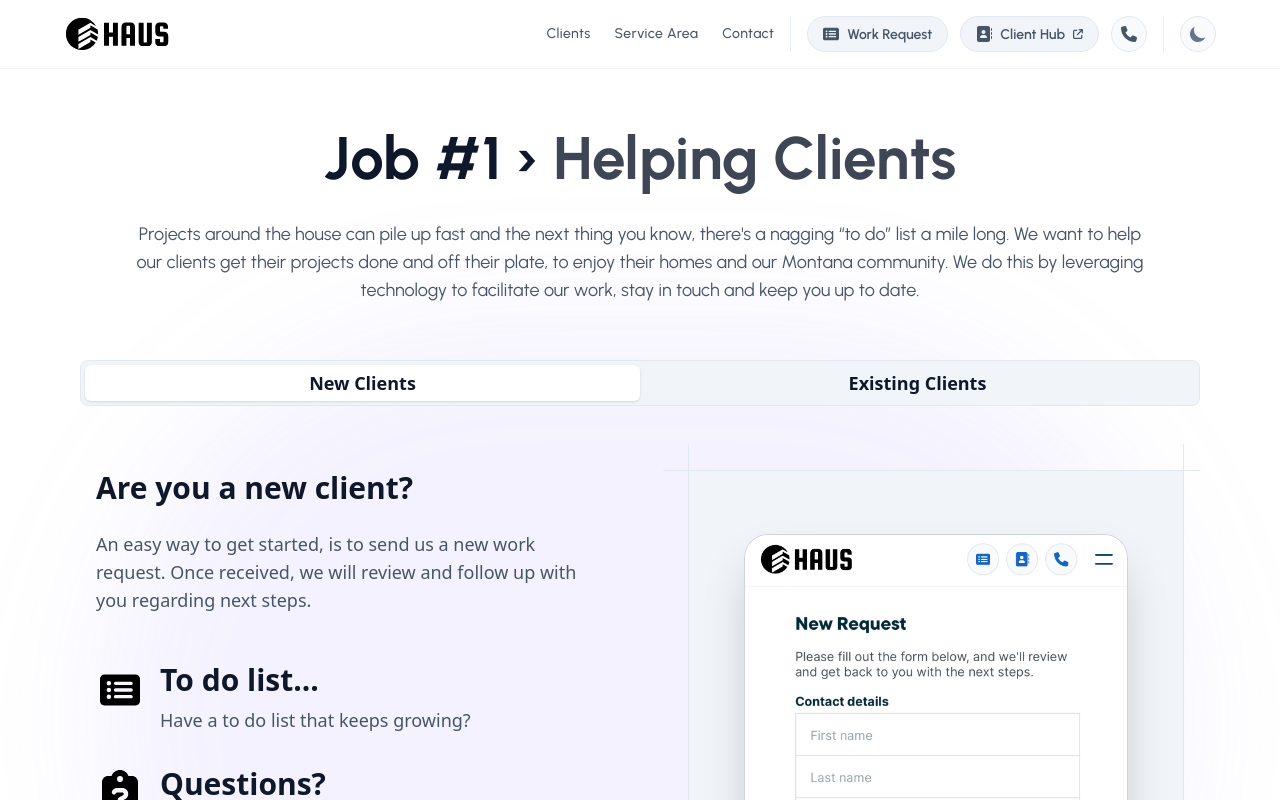
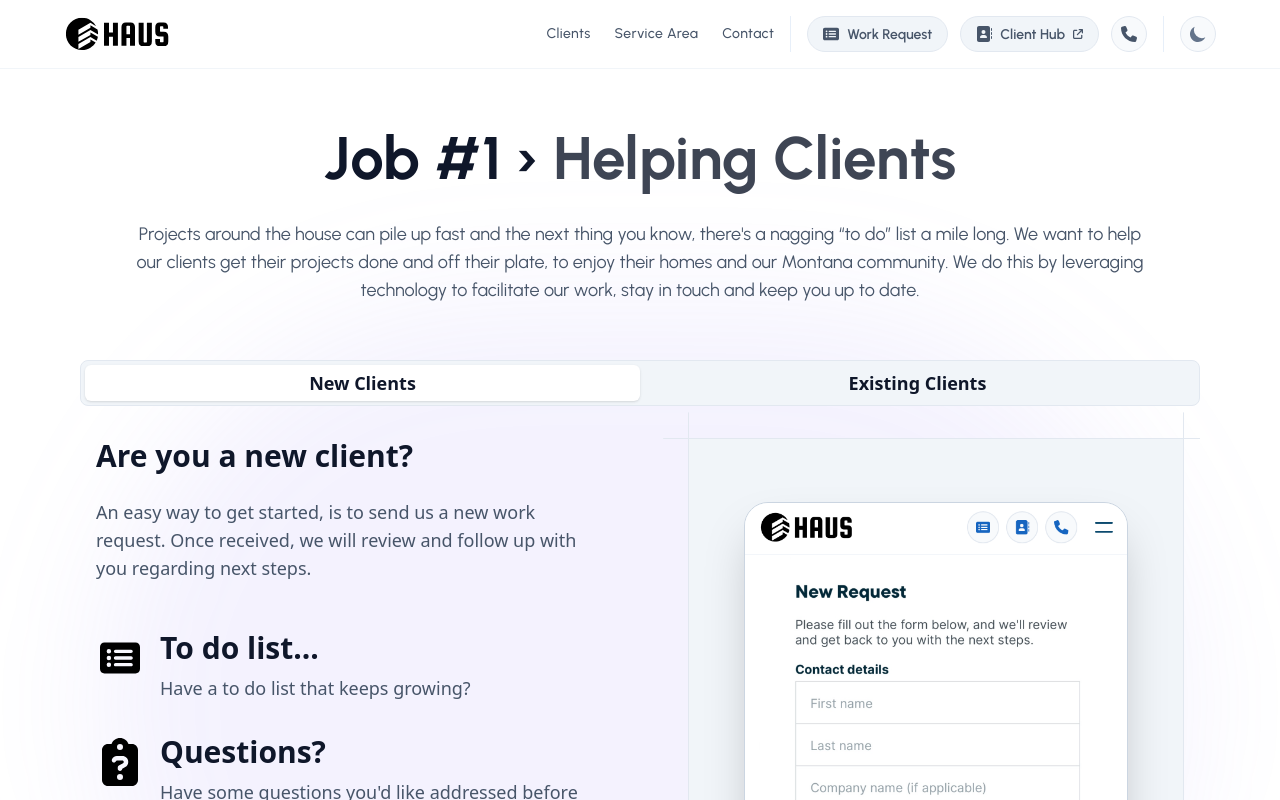
Before and after one commit to ben-v/haus, a React (Vite) app: page /clients in a window 1280 px wide. Shown: the top 800 px of the page. Built offline with nearby package versions, Linux system fonts and the light colour scheme.

Commit message:
remove active tab css class...not needed and not obvious how affects tab.

```diff
--- a/src/content.css
+++ b/src/content.css
@@ -293,31 +293,17 @@
   @apply p-1;
 }
 
-.tab-strip .tab-strip-header .tab-strip-header-tab,
-.tab-strip
-  .tab-strip-header
-  .tab-strip-header-tab
-  .tab-strip-header-tab-active {
+.tab-strip .tab-strip-header .tab-strip-header-tab {
   @apply text-base;
   @apply md:text-lg;
   @apply font-bold;
-  @apply text-gray-900;
-  @apply dark:text-white;
-}
-
-.tab-strip
-  .tab-strip-header
-  .tab-strip-header-tab
-  .tab-strip-header-tab-active {
-  /* @apply bg-gray-100;
-    @apply dark:bg-red-500; */
 }
 
 .tab-strip .tab-strip-body {
 }
 
 .tab-strip .tab-strip-body .tab-strip-body-panel {
-  @apply mt-12;
+  @apply mt-4;
 }
 
 /* Tooltip Styes */
--- a/src/pages/clients/index.tsx
+++ b/src/pages/clients/index.tsx
@@ -48,7 +48,7 @@ const getTabStrip = () => {
         <ThemeProvider value={tabtheme}>
         <TabsHeader className="tab-strip-header">
           {tabData.map(({ title, id }) => (
-            <Tab key={id} value={id} className="tab-strip-header-tab" activeClassName="tab-strip-header-tab-active">{title}</Tab>
+            <Tab key={id} value={id} className="tab-strip-header-tab container-header-text">{title}</Tab>
           ))}
         </TabsHeader>
         </ThemeProvider>
```
